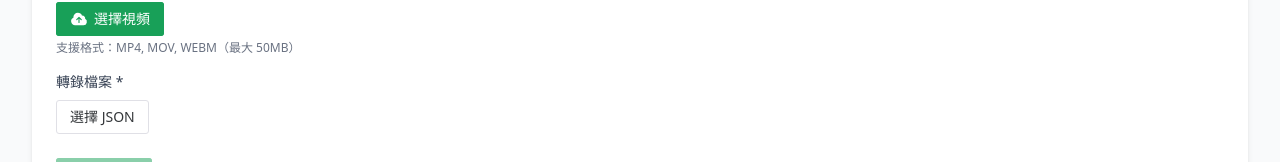
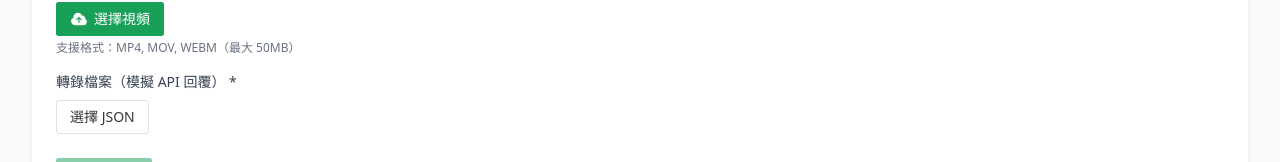
Before and after one commit to ychleo102615/video-highlight-tool, a Vue app: page / in a window 1280 px wide. Shown: the part 198-360 px from the top of the page. Built offline with nearby package versions, Linux system fonts and the light colour scheme.

Commit message:
feat: 調整說明

```diff
--- a/src/presentation/components/upload/VideoUpload.vue
+++ b/src/presentation/components/upload/VideoUpload.vue
@@ -155,7 +155,7 @@ function clearTranscriptFile() {
 
     <!-- 轉錄文件選擇 -->
     <div class="mb-6">
-      <label class="block text-sm font-medium text-gray-700 mb-2">轉錄檔案 *</label>
+      <label class="block text-sm font-medium text-gray-700 mb-2">轉錄檔案（模擬 API 回覆） *</label>
       <input
         ref="transcriptFileInput"
         type="file"
```
